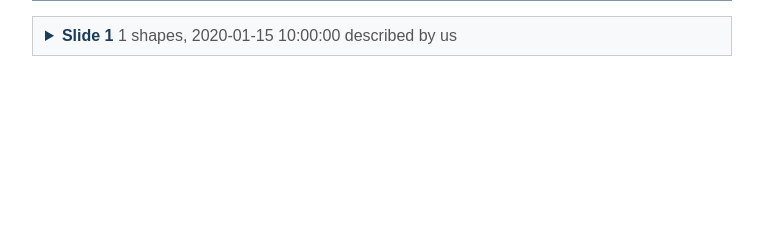
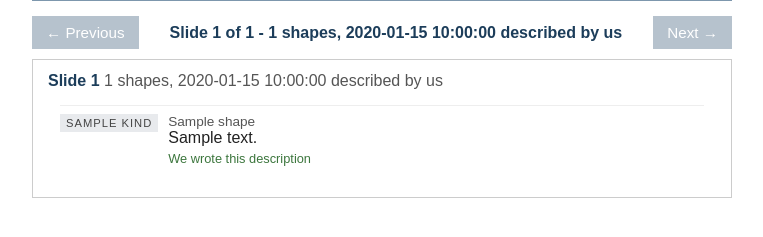
Before and after one commit to t-nair/automated-accessibility-enhancer, a Flask app: template templates/details.html in a window 1280 px wide. Shown: the part 474-711 px from the top of the page, without its empty margins (258-1021 px from the left). Run offline with Flask 3, Linux system fonts and the light colour scheme; the template is opened without the code that fills it: most values are stand-ins (such as "Sample title", 1, 10 or a date in 2020).

Commit message:
Add a slide by slide report viewer, and finish the server tidy up
The accessibility report used to be one long block of text. It now shows one
slide at a time, with Previous and Next buttons and the arrow keys. Every slide
is still in the page, so it reads normally if JavaScript is off.

- Report shows one slide at a time, with a running count and a summary
- Slide count and notes are announced, so the change is not silent
- Old files and submissions are cleared out about once a day while running
- Uploads that are far too large are refused before they reach the disk
- Files left half finished by a restart are marked as failed instead of stuck
- 113 tests, including the new tidy up and recovery behaviour

```diff
--- a/app.py
+++ b/app.py
@@ -29,6 +29,7 @@ MAX_REQUEST_SIZE_MB = 250
 # submissions and their files are thrown away after this long, so the disk does not
 # fill up on a server that is left running
 RETENTION_DAYS = 30
+SECONDS_IN_A_DAY = 24 * 60 * 60
 SECONDS_IN_A_DAY = 24 * 60 * 60
 
 app.config["UPLOAD_FOLDER"] = UPLOAD_FOLDER
@@ -384,6 +385,12 @@ def worker_loop():
 
         work_queue.task_done()
 
+        # tidy up old files roughly once a day, so a server left running for months
+        # does not slowly fill its disk
+        if time.time() - last_cleanup > SECONDS_IN_A_DAY:
+            last_cleanup = time.time()
+            delete_old_submissions()
+
         # tidy up old files about once a day, so a server left running does not fill up
         if time.time() - last_cleanup > SECONDS_IN_A_DAY:
             last_cleanup = time.time()
--- a/static/script.js
+++ b/static/script.js
@@ -160,6 +160,62 @@ if (submissionsTable) {
 }
 
 
+const slideViewer = document.getElementById("slide-viewer");
+
+// without JavaScript every slide is simply shown one after another, which still works.
+// With it, we show one at a time and add buttons to move between them.
+if (slideViewer) {
+    const panels = slideViewer.querySelectorAll(".slide-panel");
+    const slideNav = document.getElementById("slide-nav");
+    const counter = document.getElementById("slide-counter");
+    const previousButton = document.getElementById("slide-prev");
+    const nextButton = document.getElementById("slide-next");
+    let currentSlide = 0;
+
+    function showSlide(index) {
+        for (let i = 0; i < panels.length; i++) {
+            panels[i].hidden = (i !== index);
+        }
+
+        const panel = panels[index];
+        counter.textContent = "Slide " + panel.getAttribute("data-slide") +
+            " of " + panels.length + " - " + panel.getAttribute("data-note");
+
+        previousButton.disabled = (index === 0);
+        nextButton.disabled = (index === panels.length - 1);
+        currentSlide = index;
+    }
+
+    if (panels.length > 0) {
+        slideNav.hidden = false;
+        showSlide(0);
+
+        previousButton.addEventListener("click", function () {
+            if (currentSlide > 0) {
+                showSlide(currentSlide - 1);
+            }
+        });
+
+        nextButton.addEventListener("click", function () {
+            if (currentSlide < panels.length - 1) {
+                showSlide(currentSlide + 1);
+            }
+        });
+
+        // the left and right arrow keys also move between slides
+        slideViewer.addEventListener("keydown", function (event) {
+            if (event.key === "ArrowLeft" && currentSlide > 0) {
+                showSlide(currentSlide - 1);
+            }
+
+            if (event.key === "ArrowRight" && currentSlide < panels.length - 1) {
+                showSlide(currentSlide + 1);
+            }
+        });
+    }
+}
+
+
 const progressBar = document.getElementById("progress-bar");
 
 if (progressBar) {
--- a/static/style.css
+++ b/static/style.css
@@ -385,22 +385,41 @@ progress::-moz-progress-bar {
     margin-bottom: 4px;
 }
 
-.slide-block {
+.slide-nav {
+    display: flex;
+    align-items: center;
+    gap: 15px;
+    margin: 15px 0 10px 0;
+}
+
+.slide-nav button {
+    margin-top: 0;
+    padding: 8px 14px;
+    font-size: 0.95em;
+}
+
+.slide-nav button:disabled {
+    background-color: #b6c2cd;
+    cursor: default;
+}
+
+.slide-counter {
+    flex: 1;
+    text-align: center;
+    margin: 0;
+    font-weight: bold;
+    color: #1c3d5a;
+}
+
+.slide-panel {
     border: 1px solid #ccc;
+    padding: 12px 15px;
     margin-bottom: 8px;
 }
 
-.slide-block summary {
-    padding: 10px 12px;
-    background-color: #f7f9fb;
-    font-weight: bold;
+.slide-heading {
+    margin: 0 0 5px 0;
     color: #1c3d5a;
-    cursor: pointer;
-}
-
-.slide-block summary:focus {
-    outline: 3px solid #ffbf47;
-    outline-offset: -3px;
 }
 
 .slide-note {
--- a/templates/details.html
+++ b/templates/details.html
@@ -110,14 +110,25 @@
                     <li><strong>{{ totals.no_description }}</strong> shapes with nothing to announce</li>
                 </ul>
 
+                <div class="slide-viewer" id="slide-viewer">
+
+                    <div class="slide-nav" id="slide-nav" hidden>
+                        <button type="button" id="slide-prev">&larr; Previous</button>
+                        <p class="slide-counter" id="slide-counter" aria-live="polite">Slide 1</p>
+                        <button type="button" id="slide-next">Next &rarr;</button>
+                    </div>
+
                     {% for slide in slides %}
-                    <details class="slide-block">
-                        <summary>
+                        <section class="slide-panel"
+                                 data-slide="{{ slide.number }}"
+                                 data-note="{{ slide.shapes|length }} shapes{% if slide.added %}, {{ slide.added }} described by us{% endif %}">
+
+                            <h4 class="slide-heading">
                                 Slide {{ slide.number }}
                                 <span class="slide-note">
                                     {{ slide.shapes|length }} shapes{% if slide.added %}, {{ slide.added }} described by us{% endif %}
                                 </span>
-                        </summary>
+                            </h4>
 
                             <ul class="shape-list">
                                 {% for shape in slide.shapes %}
@@ -137,8 +148,10 @@
                                     </li>
                                 {% endfor %}
                             </ul>
-                    </details>
+                        </section>
                     {% endfor %}
+
+                </div>
             {% else %}
                 <p>This report lists each shape on your slides and its alt text, so you can see what screen readers will announce.</p>
                 <pre class="report-text">{{ report_text }}</pre>
```
Also changed, not shown: tests/test_app.py (+60 -0 lines). Lines whose indentation alone changed are shown as unchanged.
